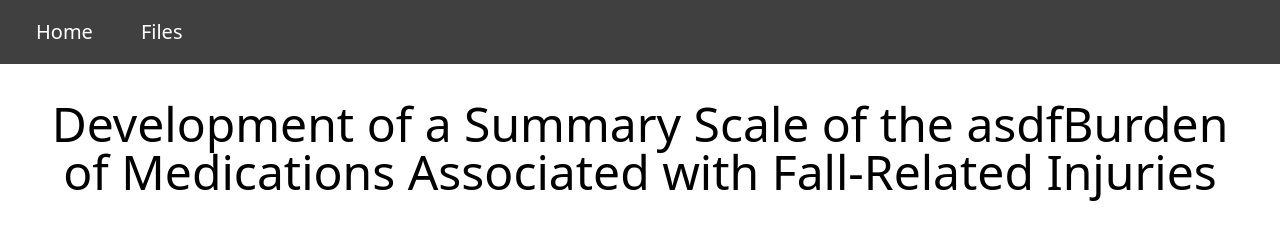
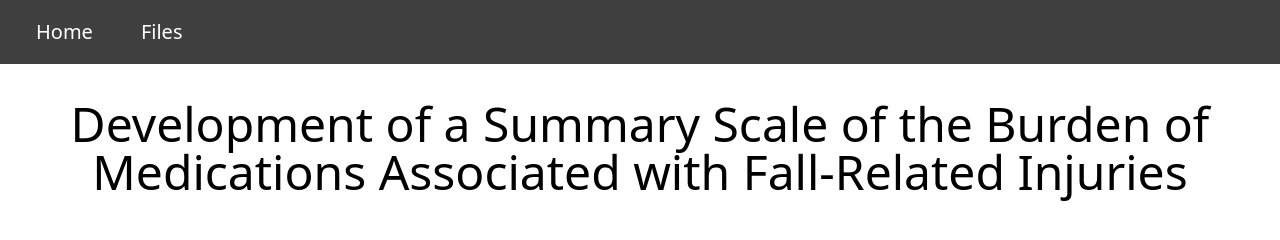
Before and after one commit to burdenmedfall/burdenmedfall.github.io, a website: page index.html in a window 1280 px wide. Drawn offline with Linux system fonts and the light colour scheme.

Commit message:
test again

```diff
--- a/index.html
+++ b/index.html
@@ -18,7 +18,7 @@
           </li>
         </ul>
       </nav>
-      <h1 class="text-5xl text-center p-6 mt-3">Development of a Summary Scale of the asdfBurden of Medications Associated with Fall-Related Injuries</h1>
+      <h1 class="text-5xl text-center p-6 mt-3">Development of a Summary Scale of the Burden of Medications Associated with Fall-Related Injuries</h1>
     </header>
   </body>
 </html>
```
